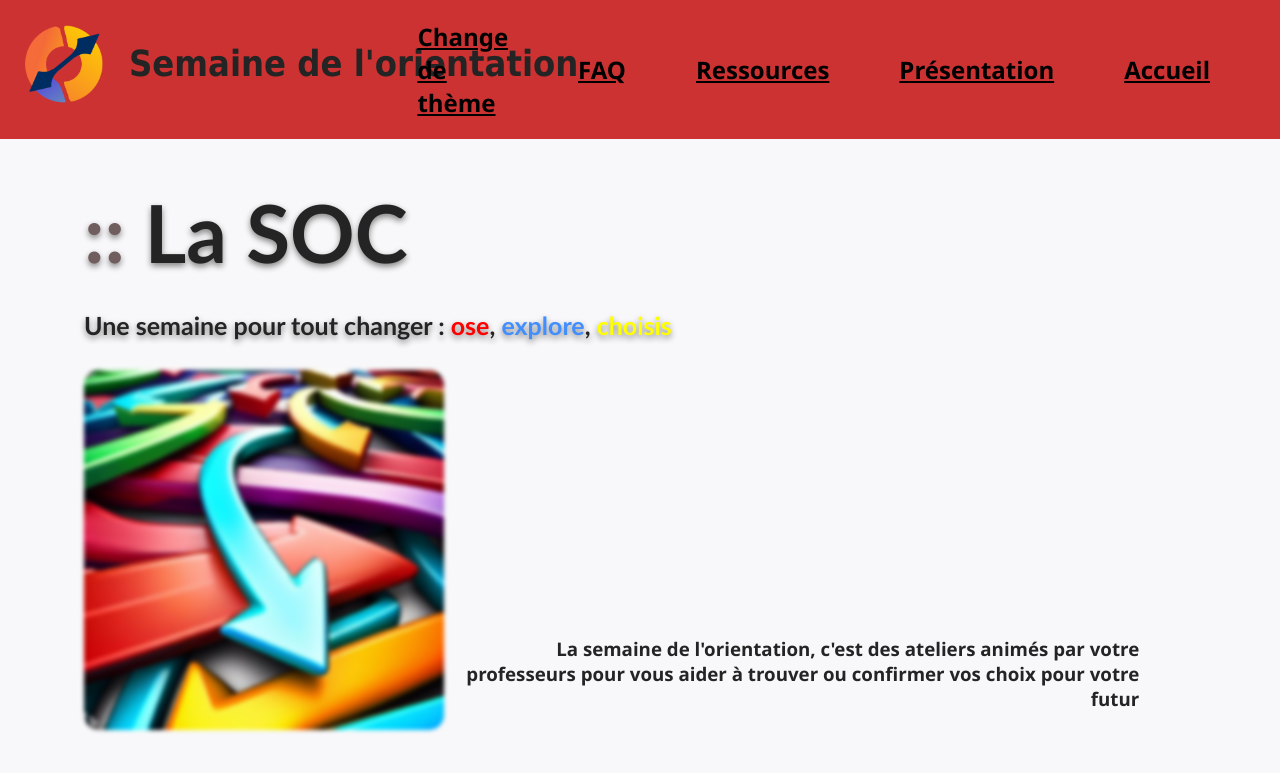
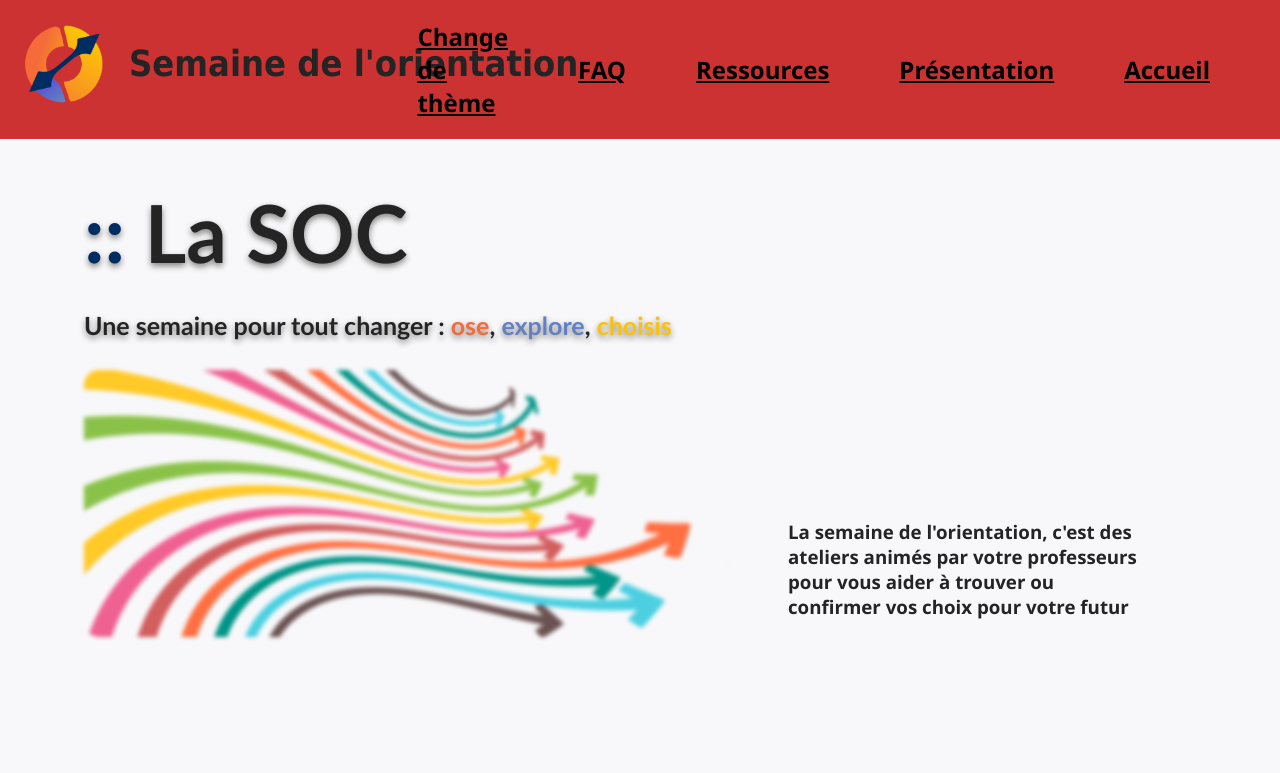
Before and after one commit to Tarkhubal/semaine-orientation-et-citoyennete, a Flask app: page / in a window 1280 px wide. Shown: the top 773 px of the page. Run offline with Flask 3, Linux system fonts and the light colour scheme.

Commit message:
Some Design changes

```diff
--- a/static/css/colors_vars_light.css
+++ b/static/css/colors_vars_light.css
@@ -1,7 +1,7 @@
 :root {
     --main-bg-color: #f8f8fa;
     --main-txt-color: #242424;
-    --main-dots-color: #705D5D;
+    --main-dots-color: #002d61;
 
     --nav-bg-color: #cc3232;
     --nav-link-color: #000000;
@@ -30,11 +30,11 @@
 
 
 .red {
-    color: red;
+    color: #f56b3a;
 }
 
 .blue {
-    color: #428eff;
+    color: #6280c2;
 }
 
 .green {
@@ -46,7 +46,7 @@
 }
 
 .yellow {
-    color: yellow;
+    color: #fdc10a;
 }
 
 .orange {
--- a/static/css/index.css
+++ b/static/css/index.css
@@ -9,6 +9,6 @@
     margin-right: 11vw;
     width: 90vw;
     border-radius: 15px;
-    text-align: right;
+    /* text-align: right; */
     font-family: 'Segoe UI', Tahoma, Geneva, Verdana, sans-serif;
 }
--- a/templates/index.html
+++ b/templates/index.html
@@ -10,7 +10,7 @@
             <h2>Une semaine pour tout changer : <span class="red">ose</span>, <span class="blue">explore</span>, <span class="yellow">choisis</span></h2>
         </div>
         <div class="page">
-            <img src="static/assets/arrows.jpeg" alt="flèches" class="arrows_img" />
+            <img src="static/assets/arrows.png" alt="flèches" class="arrows_img" />
             <h3 class="image_right_text">La semaine de l'orientation, c'est des ateliers animés par votre professeurs pour vous aider à trouver ou confirmer vos choix pour votre futur</h3>
         </div>
     </div>
```
Also changed, not shown: static/css/colors_vars_dark.css (+6 -6 lines), static/assets/arrows.jpeg (deleted), static/assets/arrows.png (added).
